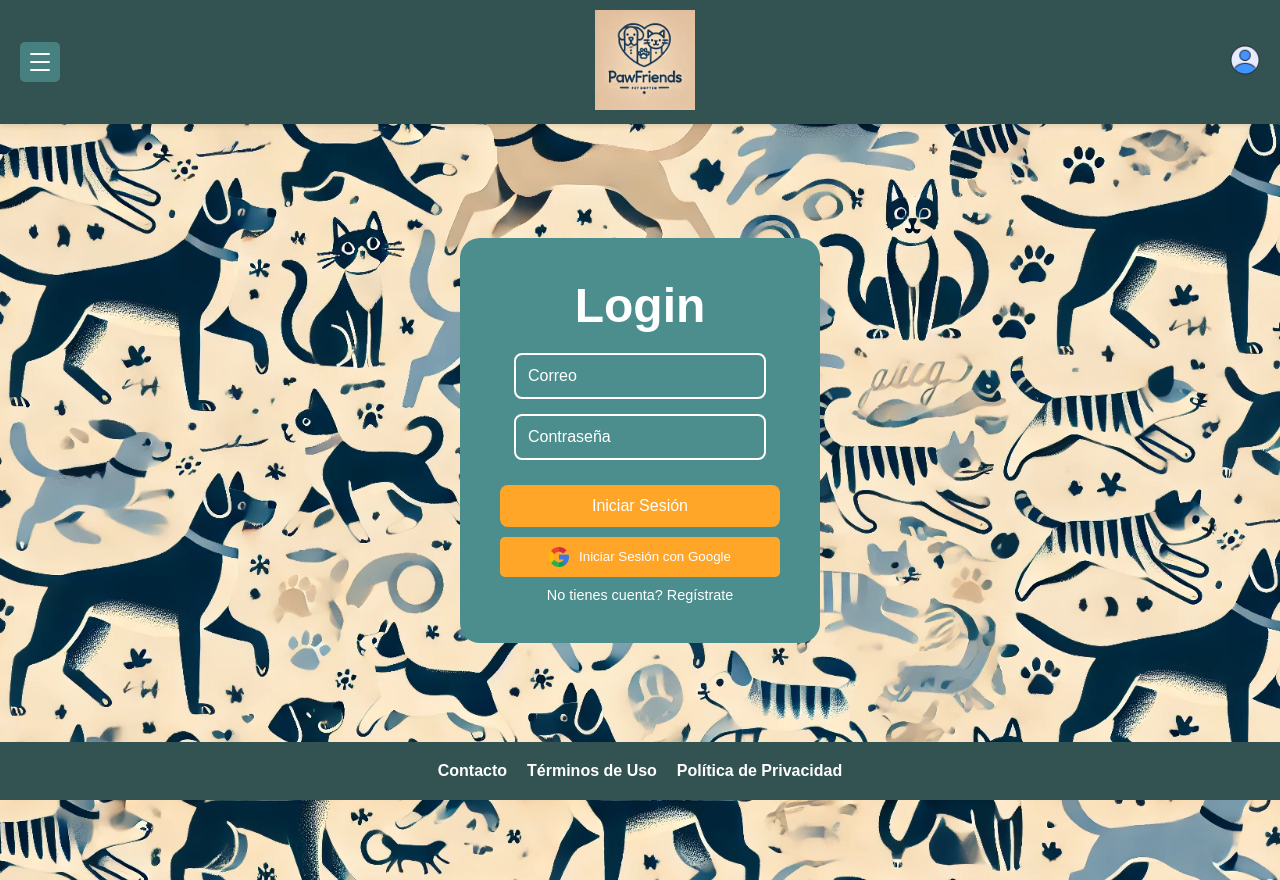
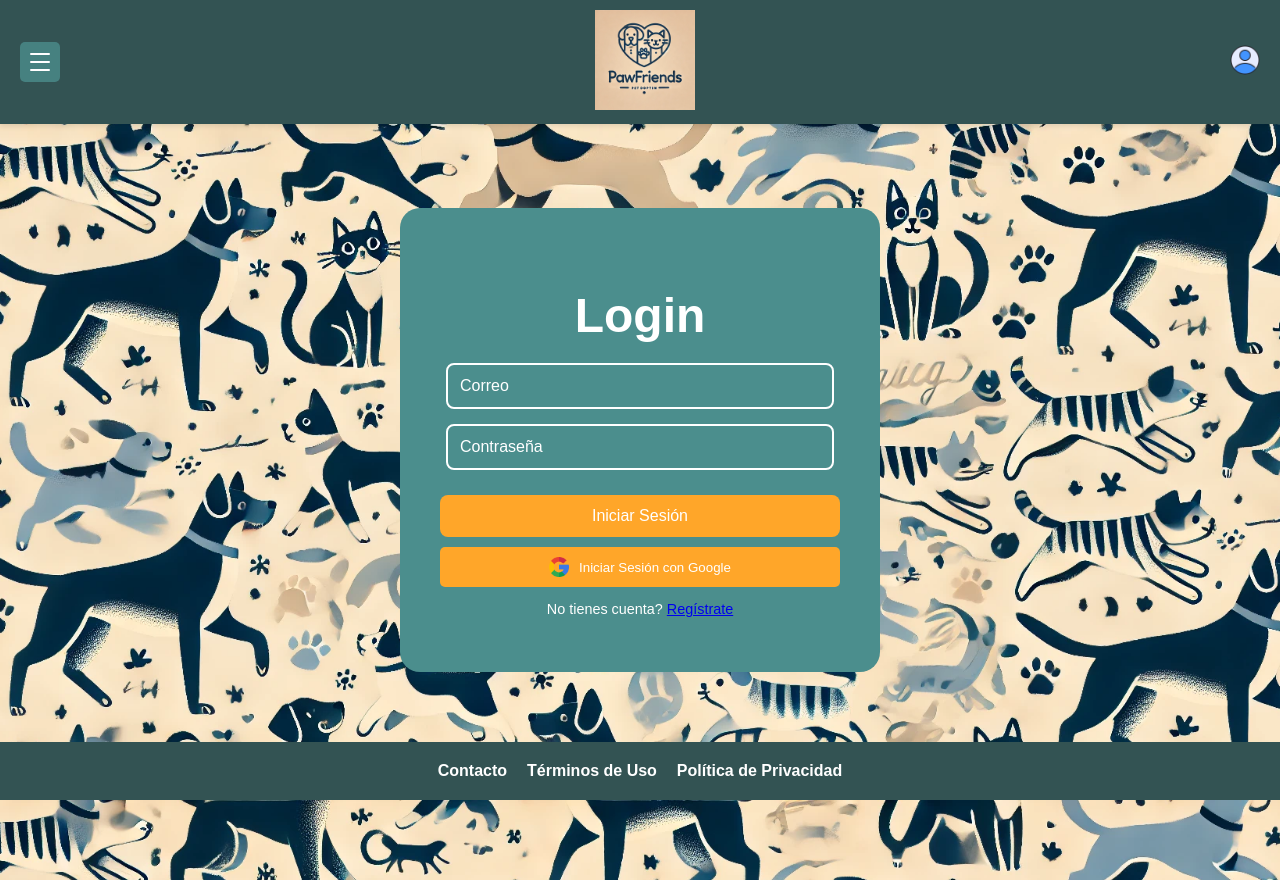
Before and after one commit to xXelghaleXx/C24_4_2024-2_G6D_PawFriends-Frontend-React, a React (Vite) app: page / in a window 1280 px wide. Built offline with nearby package versions, Linux system fonts and the light colour scheme.

Commit message:
Proyecto Terminado y bugs arreglados

```diff
--- a/src/App.jsx
+++ b/src/App.jsx
@@ -12,6 +12,7 @@ import Mascotas from "./components/users/Mascotas";
 import Perfil from "./components/shelters/Perfil"; // Página Perfil
 import EncuentroConfirmacion from "./components/adoption/EncuentroConfirmacion"; // Confirmación de Encuentros
 import ChatAlbergue from "./components/chat/ChatAlbergues"; // Chat de Albergues
+import TerminosLegales from "./components/shared/TerminosLegales";
 import FormAdopcion from "./components/adoption/FormAdopcion"; // Formulario de Adopción
 import InfoLegal from "./components/shared/InfoLegal"; // Nuevo componente InfoLegal
 
@@ -54,6 +55,7 @@ function App() {
 
           {/* Ruta para InfoLegal con soporte para parámetros */}
           <Route path="/info-legal" element={<InfoLegal />} />
+          <Route path="/terminos-legales" element={<TerminosLegales />} />
         </Routes>
       </div>
       <Footer />
--- a/src/styles/shared/footer.css
+++ b/src/styles/shared/footer.css
@@ -55,15 +55,3 @@
 .unique-footer-link:hover {
     color: #d1d1d1; /* Cambia a gris claro al pasar el mouse */
 }
-* {
-    margin: 0;
-    padding: 0;
-    box-sizing: border-box;
-}
-
-a {
-    text-decoration: none;
-    color: inherit;
-    border: none;
-    outline: none;
-}
```
